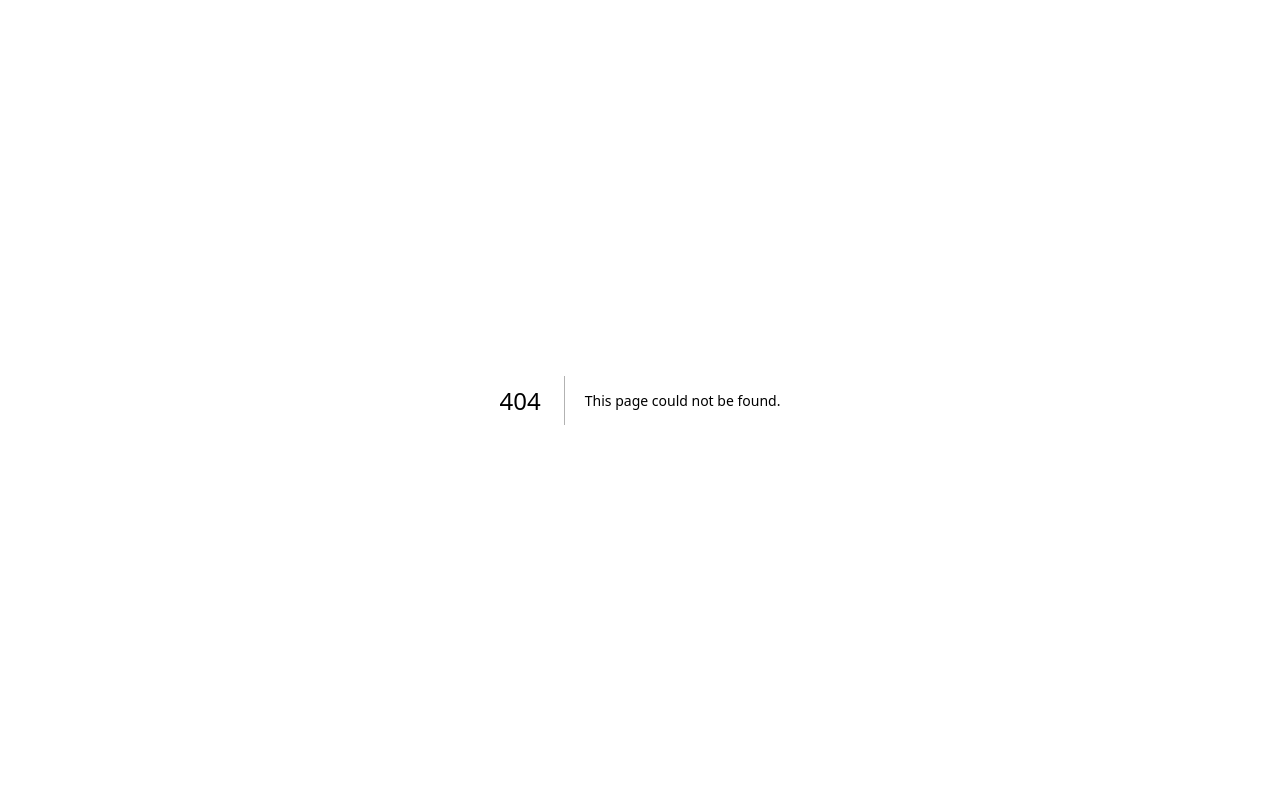
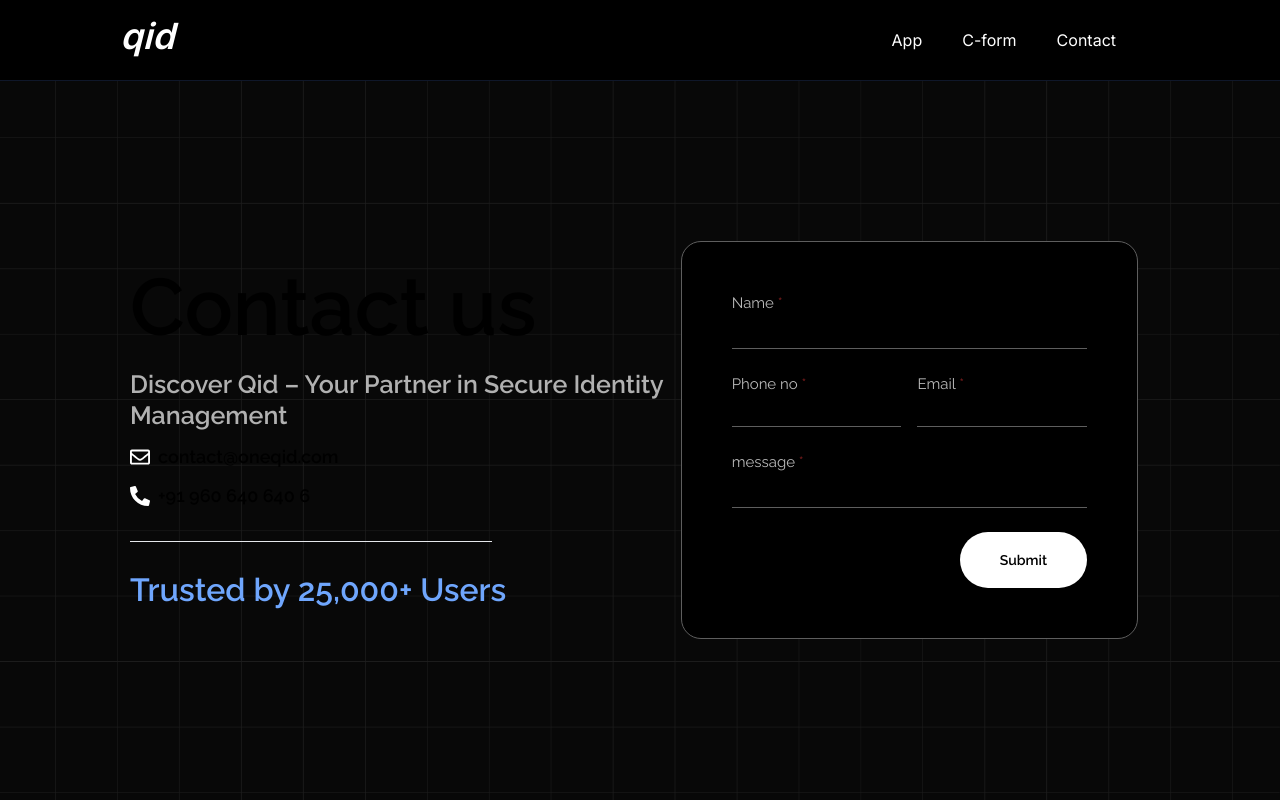
Before and after one commit to Neerajrawat123/q-id, a Next.js app: page /support in a window 1280 px wide. Before the commit this address had no page. Built offline with nearby package versions, Linux system fonts and the light colour scheme.

Commit message:
contact page

```diff
--- a/src/app/globals.css
+++ b/src/app/globals.css
@@ -1,6 +1,12 @@
+@import url('https://fonts.googleapis.com/css2?family=Raleway:ital,wght@0,100..900;1,100..900&display=swap');
+
+
+
 @tailwind base;
 @tailwind components;
 @tailwind utilities;
+
+
 
 :root {
   --foreground-rgb: 0, 0, 0;
--- /dev/null
+++ b/src/app/support/page.jsx
@@ -0,0 +1,124 @@
+import React from "react";
+import Navigation from "../components/navigation";
+
+function Contact() {
+  return (
+    <>
+      <Navigation />
+      <main className="bg-secondary-pattern bg-[length:100%] font-primary-font bg-blend-overlay bg-grid-col mt-20">
+        <div className="w-[1140px] pl-[60px]  pr-4 mx-auto  h-[90vh] flex items-center">
+          <div className="flex gap-2">
+            <div className="flex flex-col gap-3 w-[51%] pt-4">
+              <div>
+                <h2 className="font-semibold text-[80px] leading-tight">
+                  Contact us
+                </h2>
+              </div>
+              <div>
+                <h2 className="text-[25px] leading-tight font-semibold text-col-contact">
+                  Discover Qid – Your Partner in Secure Identity Management
+                </h2>
+              </div>
+              <div className="flex gap-2 items-center">
+                <div className="w-5 h-5 fill-white">
+                  <svg
+                    aria-hidden="true"
+                    class="e-font-icon-svg e-far-envelope"
+                    viewBox="0 0 512 512"
+                    xmlns="http://www.w3.org/2000/svg"
+                  >
+                    <path d="M464 64H48C21.49 64 0 85.49 0 112v288c0 26.51 21.49 48 48 48h416c26.51 0 48-21.49 48-48V112c0-26.51-21.49-48-48-48zm0 48v40.805c-22.422 18.259-58.168 46.651-134.587 106.49-16.841 13.247-50.201 45.072-73.413 44.701-23.208.375-56.579-31.459-73.413-44.701C106.18 199.465 70.425 171.067 48 152.805V112h416zM48 400V214.398c22.914 18.251 55.409 43.862 104.938 82.646 21.857 17.205 60.134 55.186 103.062 54.955 42.717.231 80.509-37.199 103.053-54.947 49.528-38.783 82.032-64.401 104.947-82.653V400H48z"></path>
+                  </svg>
+                </div>
+
+                <h2 className="font-semibold text-[18px]">
+                  contact@oneqid.com
+                </h2>
+              </div>
+
+              <div className="flex gap-2 items-center">
+                <div className="w-5 h-5 fill-white">
+                  <svg
+                    aria-hidden="true"
+                    class="e-font-icon-svg e-fas-phone-alt"
+                    viewBox="0 0 512 512"
+                    xmlns="http://www.w3.org/2000/svg"
+                  >
+                    <path d="M497.39 361.8l-112-48a24 24 0 0 0-28 6.9l-49.6 60.6A370.66 370.66 0 0 1 130.6 204.11l60.6-49.6a23.94 23.94 0 0 0 6.9-28l-48-112A24.16 24.16 0 0 0 122.6.61l-104 24A24 24 0 0 0 0 48c0 256.5 207.9 464 464 464a24 24 0 0 0 23.4-18.6l24-104a24.29 24.29 0 0 0-14.01-27.6z"></path>
+                  </svg>
+                </div>
+
+                <h2 className="font-semibold text-[18px]">+91 960 640 640 6</h2>
+              </div>
+              <hr className="mt-5  w-2/3" />
+
+              <div className="mt-3 text-blue">
+                <h2 className="font-semibold text-[32px]">Trusted by 25,000+ Users</h2>
+              </div>
+            </div>
+
+            <div className="border-[1px] border-form-bord text-[15px] bg-black text-form-bord  w-[43%] rounded-[20px] p-[50px]">
+              <form className="flex flex-col gap-6" action="" method="post">
+                <div className="flex flex-col gap-1">
+                  <label className="text-form " htmlFor="name">
+                    Name <span className="text-red-900">*</span>
+                  </label>
+                  <input
+                    className="border-b-[1px] focus:outline-none px-4 text-white border-form-bord bg-transparent text-[20px]"
+                    type="text"
+                    name="name"
+                    id="name"
+                  />
+                </div>
+                <div className="flex gap-4 w-full ">
+                  <div className="flex flex-col">
+                    <label className="text-form" htmlFor="phone">
+                      Phone no <span className="text-red-900">*</span>
+                    </label>
+                    <input
+                      className="border-b-[1px] focus:outline-none text-white px-4 w-full border-form-bord bg-transparent text-[20px]"
+                      type="text"
+                      name="phone"
+                      id="phone"
+                      inputMode="numeric"
+                    />
+                  </div>
+                  <div className="flex flex-col ">
+                    <label className="text-form" htmlFor="email">
+                      Email <span className="text-red-900">*</span>
+                    </label>
+                    <input
+                      className="border-b-[1px] text-white focus:outline-none px-4 w-full bg-transparent border-form-bord text-[20px]"
+                      type="email"
+                      name="email"
+                      id="email"
+                    />
+                  </div>
+                </div>
+                <div className="flex flex-col gap-1">
+                  <label className="text-form" htmlFor="name">
+                    message <span className="text-red-900">*</span>
+                  </label>
+                  <input
+                    className="border-b-[1px] text-white focus:outline-none px-4 bg-transparent text-[20px] border-form-bord"
+                    type="text"
+                    name="message"
+                    id="message"
+                  />
+                </div>
+                <div className="w-full flex justify-end ">
+                  <button className="px-10 py-5 bg-white text-black rounded-[40px] leading-4 text-[14px]">
+                    <span className="font-semibold">Submit</span>
+                  </button>
+                </div>
+              </form>
+            </div>
+          </div>
+          <div></div>
+        </div>
+      </main>
+    </>
+  );
+}
+
+export default Contact;
--- a/tailwind.config.js
+++ b/tailwind.config.js
@@ -15,6 +15,10 @@ module.exports = {
           "conic-gradient(from 180deg at 50% 50%, var(--tw-gradient-stops))",
       },
       colors:{
+        'blue':'#6FA6FD',
+        'col-contact': '#B1B1B1',
+        'form': '#B8B8B8',
+        'form-bord': '#5E5E5E',
         'main-text': '#7A7A7A',
         'grid-col': '#000000BA',
         'card-1': '#121E13',
@@ -22,6 +26,9 @@ module.exports = {
         'card-bord':'#FFFFFF30',
         'grad-col': '#93fb70',
         'sec-text-col' : '#797878F5'
+      },
+      fontFamily: {
+        'primary-font': ['Raleway', 'sans-serif'],
       },
       boxShadow:{
         'card-1-shad': '-4px -13px 99px -29px rgba(77.54021739130434, 225.75, 0, 0.34)',
```
Also changed, not shown: public/images/qd-ffvc-2-sdf.png (added).
